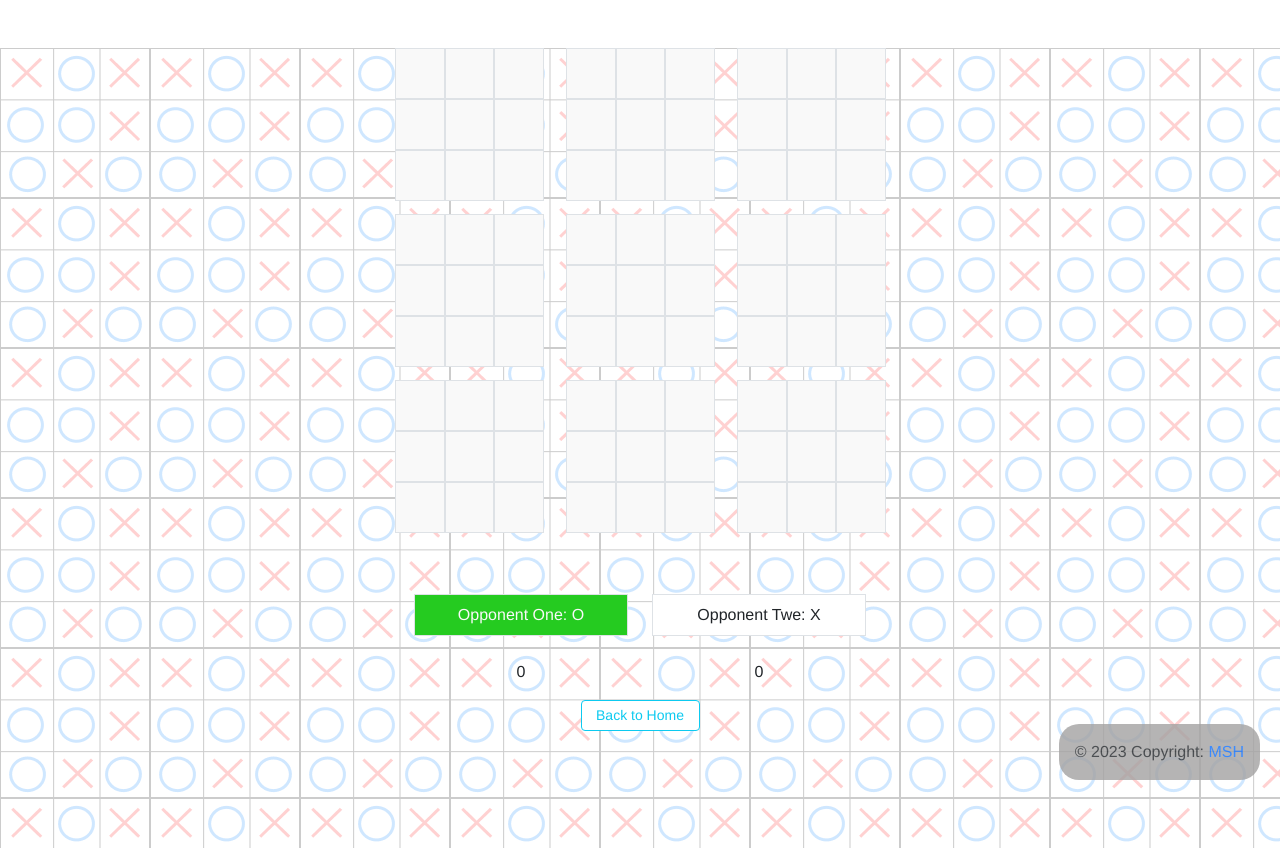
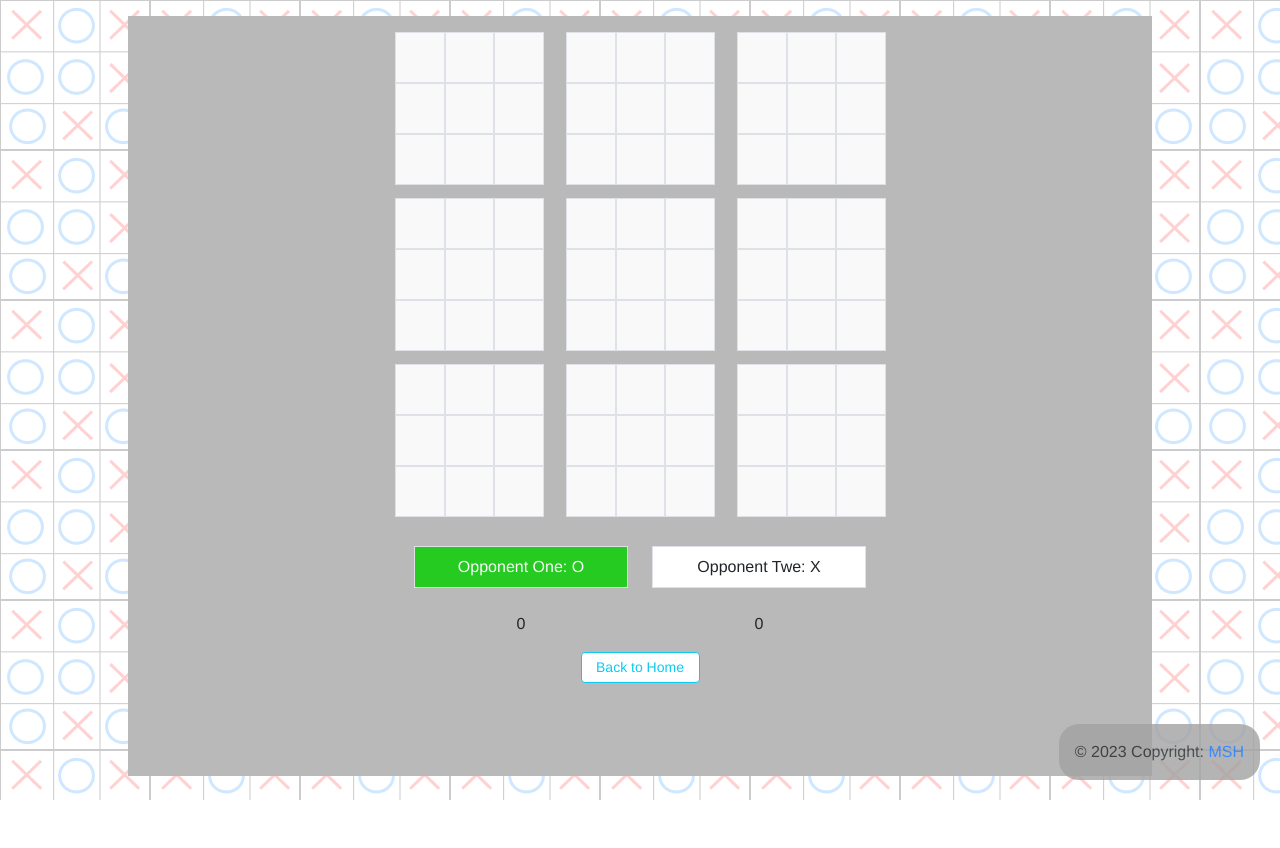
Before and after one commit to sadegh1377/tic-tac-toe, a Vue app: page /ultimate-ticTacToe in a window 1280 px wide. After the commit the page ends 800 px from the top, so only its background shows below. Built offline with nearby package versions, Linux system fonts and the light colour scheme.

Commit message:
fix some bugs with ui

```diff
--- a/src/components/UltimateTicTacToe.vue
+++ b/src/components/UltimateTicTacToe.vue
@@ -1,5 +1,6 @@
 <template>
-    <div class="ultimateMainContainer mx-auto gap-3 row mt-5">
+    <div id="UltimateTicTacToe" class="mx-auto mt-3">
+        <div class="ultimateMainContainer mx-auto gap-3 row mt-3">
             <!--  winner overlay  -->
             <div class="outerWinnerOverlay" v-if="winner">
                 <div class="winnerText" v-if="winner === 'One'|| winner === 'Two'">
@@ -101,11 +102,13 @@
                     </h1>
                 </div>
             </tic-tac-toe2>
-        <AllScores :playerTurn="playerTurn"
+            <AllScores class="pt-3"
+                       :playerTurn="playerTurn"
                        :playerOneWins="playerOneWins"
                        :playerTwoWins="playerTwoWins"
                        opponentOne="Opponent One"
                        opponentTwo="Opponent Twe"/>
+        </div>
     </div>
 </template>
 
@@ -543,6 +546,14 @@ export default {
 </script>
 
 <style scoped>
+#UltimateTicTacToe {
+    position: absolute;
+    right: 0;
+    left: 0;
+    width: 80vw;
+    height: 95vh;
+    background-color: rgb(185, 185, 185);
+}
 
 .ultimateMainContainer {
     width: 500px;
```
Lines whose indentation alone changed are shown as unchanged.
